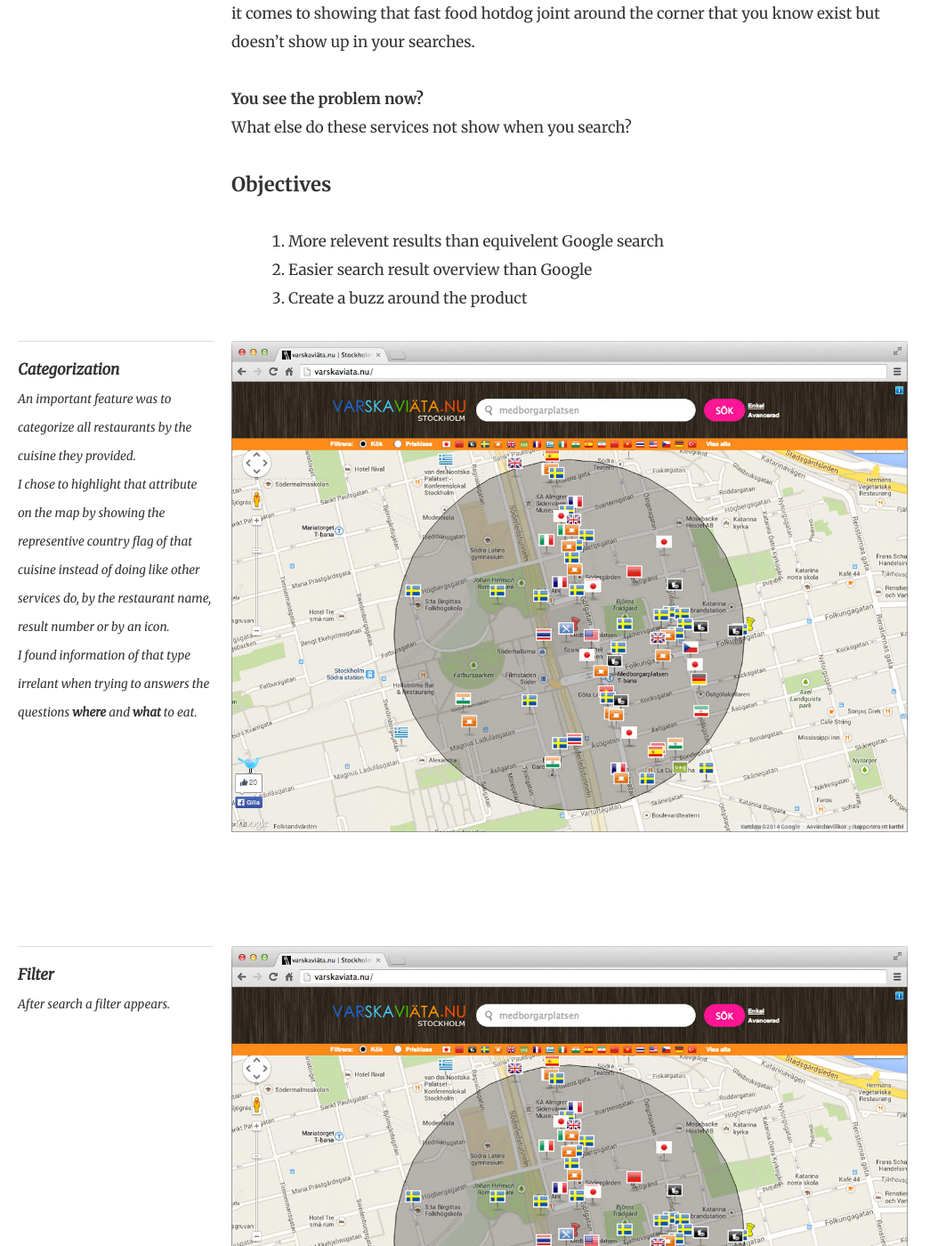
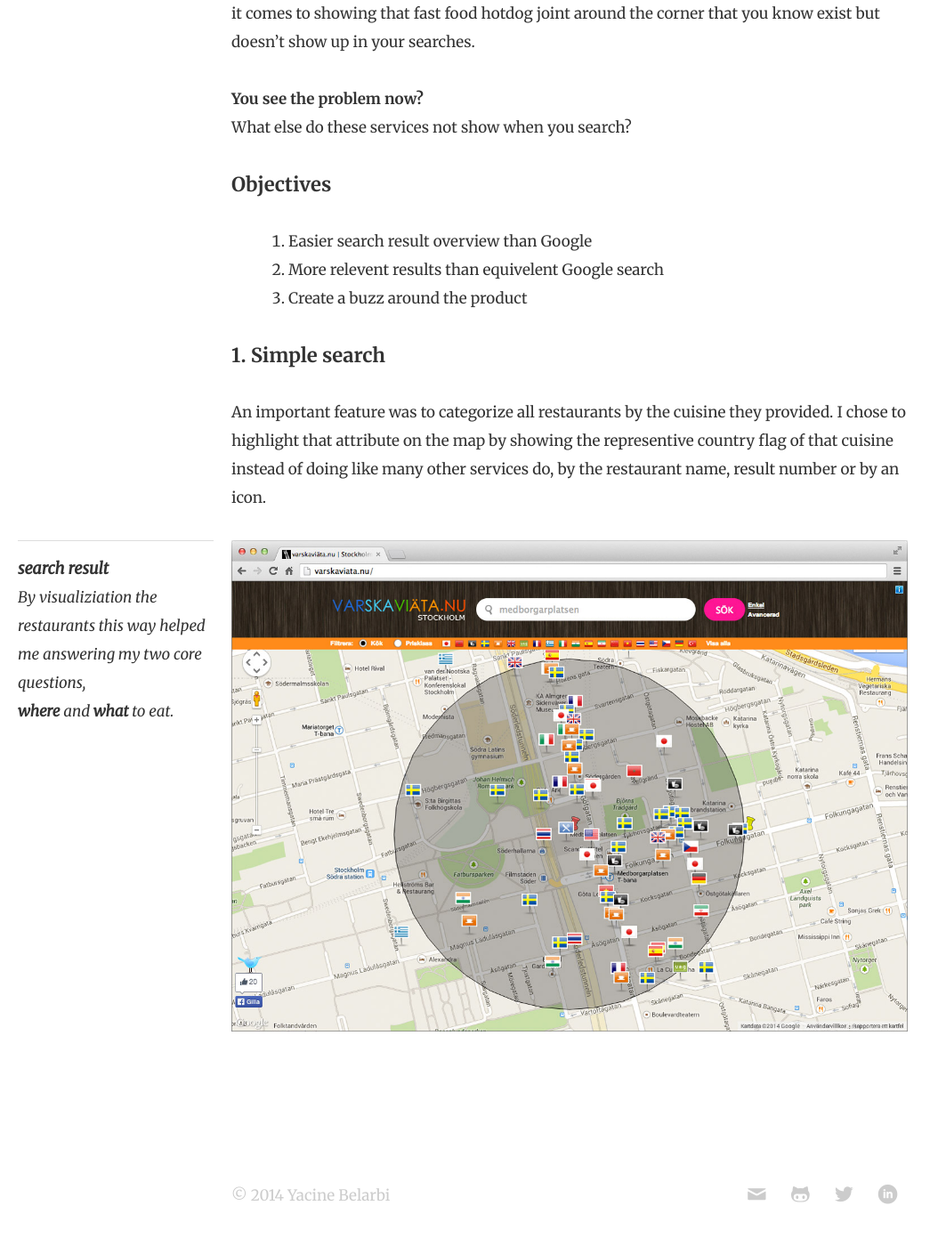
Before and after one commit to moppedisco/blog, a Jekyll site: the page built from projects/varskaviata/index.html, in a window 1280 px wide and 1400 px high, scrolled down 434 px. Shown: the whole window at 89% size, without its empty margins (0-1063 px from the left). Built offline with Jekyll 4.4.1, drawn with Linux system fonts in a browser that asks for light colours; Markdown is read by kramdown in place of the engine named in the settings; comment, search, counter and statistics services are not loaded.

Commit message:
update project text

```diff
--- a/projects/varskaviata/index.html
+++ b/projects/varskaviata/index.html
@@ -14,28 +14,22 @@
 
 		<h2>Objectives</h2>
 		<ol>
+			<li>Easier search result overview than Google</li>
 			<li>More relevent results than equivelent Google search</li>
-			<li>Easier search result overview than Google</li>
 			<li>Create a buzz around the product</li>
 		</ol>
+		<h2>1. Simple search</h2>
+		<p>An important feature was to categorize all restaurants by the cuisine they provided. I chose to highlight that attribute on the map by showing the representive country flag of that cuisine instead of doing like many other services do, by the restaurant name, result number or by an icon. </p>
 		<div class="fullWidth">
 			<div class="fullWidth__outside">
-				<b>Categorization</b>
-				<p><small>An important feature was to categorize all restaurants by the cuisine they provided. <br>I chose to highlight that attribute on the map by showing the representive country flag of that cuisine instead of doing like other services do, by the restaurant name, result number or by an icon. <br> I found information of that type irrelant when trying to answers the questions <b>where</b> and <b>what</b> to eat. </small></p>
+				<h3>search result</h3>
+				<p>By visualiziation the restaurants this way helped me answering my two core questions,<br> <b>where</b> and <b>what</b> to eat. </p>
 			</div>
 			<div class="fullWidth__inner">
 				<img src="/images/varskaviata-screenshot.png" class="img-resp" alt="">
 			</div>
 		</div>
-		<div class="fullWidth">
-			<div class="fullWidth__outside">
-				<b>Filter</b>
-				<p><small>After search a filter appears.</small></p>
-			</div>
-			<div class="fullWidth__inner">
-				<img src="/images/varskaviata-screenshot.png" class="img-resp" alt="">
-			</div>
-		</div>
+
 	</div>
 
 </article>
```
